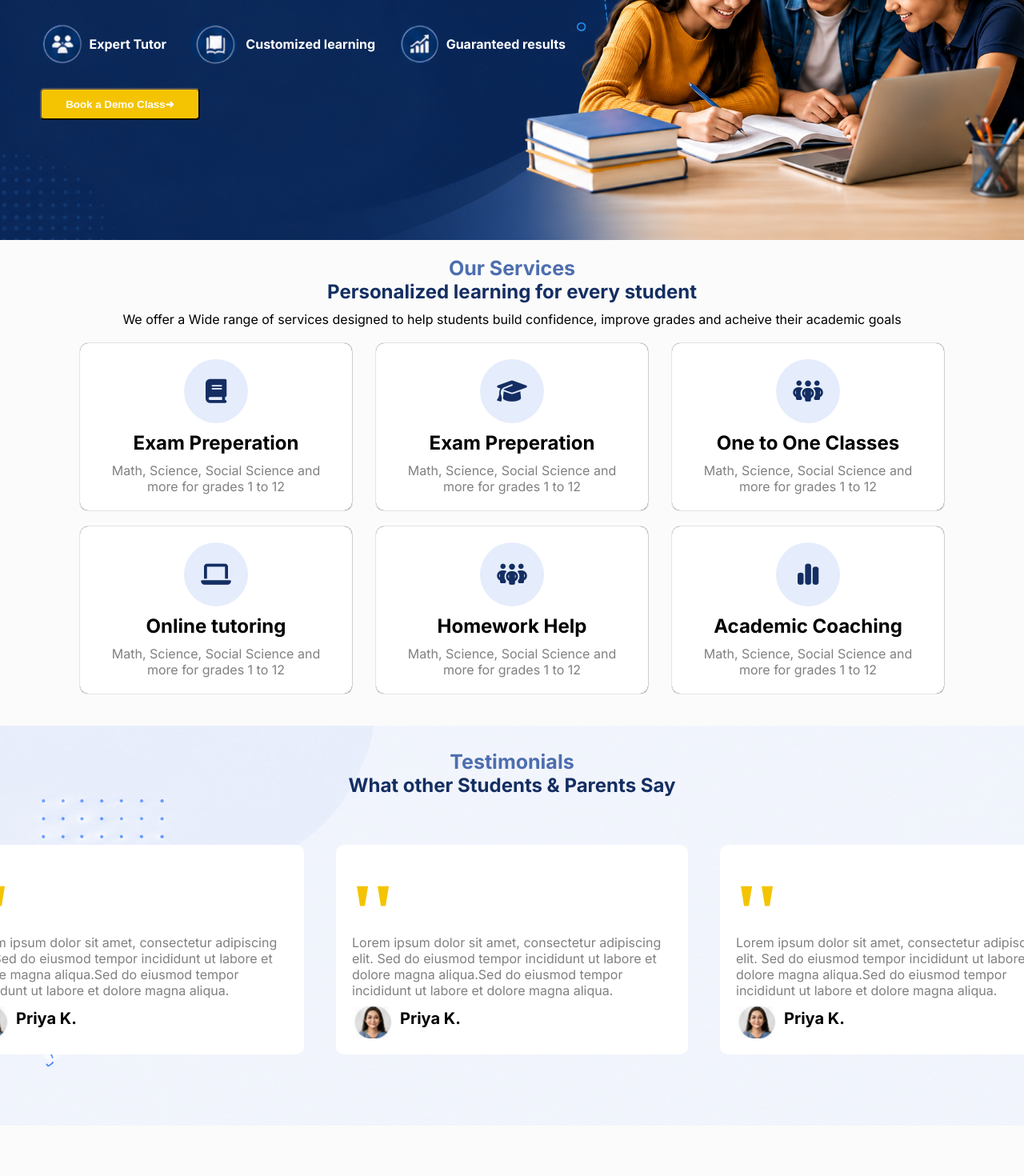
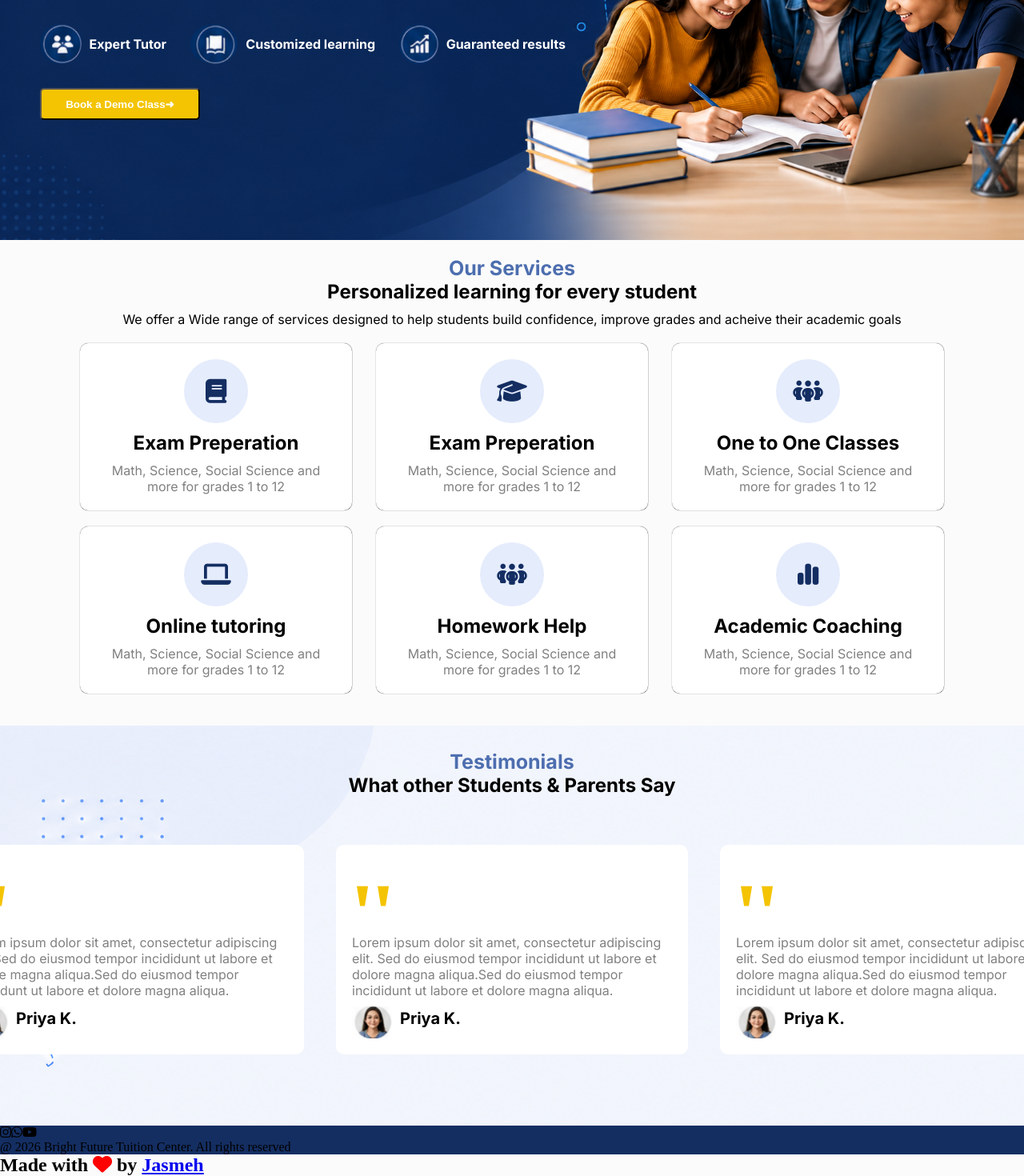
Before and after one commit to jasmehsidhu/Tuition-Center, a React (Vite) app: page / in a window 1280 px wide. Shown: the part 421-1891 px from the top of the page at 80% size. Before the commit the page ends 1828 px from the top, so only its background shows below. Built offline with nearby package versions, Linux system fonts and the light colour scheme.

Commit message:
Update App.jsx

```diff
--- a/src/App.jsx
+++ b/src/App.jsx
@@ -3,7 +3,8 @@ import reactLogo from './assets/react.svg'
 import viteLogo from './assets/vite.svg'
 import heroImg from './assets/hero.png'
 import './App.css'
-import Logo from './assets/logo.png'
+import Logo1 from './assets/logo1.png'
+import Logo2 from './assets/logo2.png'
 import mimg from './assets/mimg.png'
 import i1 from './assets/i1.png'
 import i2 from './assets/i2.png'
@@ -16,7 +17,7 @@ var [demo,setdemo]=useState(false)
   return (
     <>
     <section id='navbar'>
-      <img id='logo' src={Logo}></img>
+      <img id='logo' src={Logo1}></img>
       <button id='demo' onClick={()=>{setdemo(!demo)}}>Book a Demo</button>
     </section>
     {!demo?<><section id='main'>
@@ -42,7 +43,7 @@ var [demo,setdemo]=useState(false)
     </section>
     <section id='services'>
       <h1 id='stitle'>Our Services</h1>
-      <h1 id='tagline'>Personalized learning for every student</h1>
+      <h1 id='tagl'>Personalized learning for every student</h1>
       <p id='sdis'>We offer a Wide range of services designed to help students build confidence, improve grades and acheive their academic goals</p>
      <div id='slist'>
       <div id='service'>
@@ -93,7 +94,7 @@ var [demo,setdemo]=useState(false)
     </section>
     <section id='testimonials'>
        <h1 id='stitle'>Testimonials</h1>
-      <h1 id='tagline'>What other Students & Parents Say</h1>
+      <h1 id='tagl2'>What other Students & Parents Say</h1>
       <div id='tlist'>
         <div id='test'>
           <h1>''</h1>
@@ -133,11 +134,11 @@ var [demo,setdemo]=useState(false)
   <div id='conl'>
           <div id='cons'>
           <i className="fa-solid fa-phone" style={{color: 'rgb(20, 46, 98)'}}></i>
-          <p>+1989234774</p>
+          <p>+91 8141167939</p>
         </div>
          <div id='cons'>
           <i className="fa-solid fa-envelope" style={{color: 'rgb(20, 46, 98)'}}></i>
-          <p>tution@gmail.com</p>
+          <p>abhishekrajveer0011@gmail.com</p>
         </div>
          <div id='cons'>
           <i className="fa-solid fa-location-dot" style={{color: 'rgb(20, 46, 98)'}}></i>
@@ -151,13 +152,21 @@ var [demo,setdemo]=useState(false)
 
       </div>
        <div id='right'>
-    <iframe src="https://docs.google.com/forms/d/e/1FAIpQLScOCzA2M5HifDT3ZjMROX97LVo47voaU-7by8s7x6viXKLPPw/viewform?embedded=true" width="640" height="428" frameborder="0" marginheight="0" marginwidth="0">Loading…</iframe>
-  </div>
+<iframe src="https://docs.google.com/forms/d/e/1FAIpQLSf14iDzYi0vb7sI0okUVaeDvniT6jVjASjij9aONzs7vVuK1w/viewform?embedded=true" width="640" height="428" frameborder="0" marginheight="0" marginwidth="0">Loading…</iframe>  </div>
     </section>
-    <section id='footer'></section>
     </>
     }
-
+<section id='mas'>
+    <section id='footer'>
+      <div id='links'>
+<i class="fa-brands fa-instagram"></i>
+<i class="fa-brands fa-whatsapp"></i>
+        <i class="fa-brands fa-youtube"></i>
+      </div>
+      <p> @ 2026 Bright Future Tuition Center. All rights reserved</p>
+    </section>
+    <h1 id='love'>Made with <i class="fa-solid fa-heart" style={{color: 'rgb(255, 1, 1)'}}></i> by <a href='https://jasmehsidhu.onrender.com/'> Jasmeh </a></h1>
+</section>
     </>
   )
 }
```
